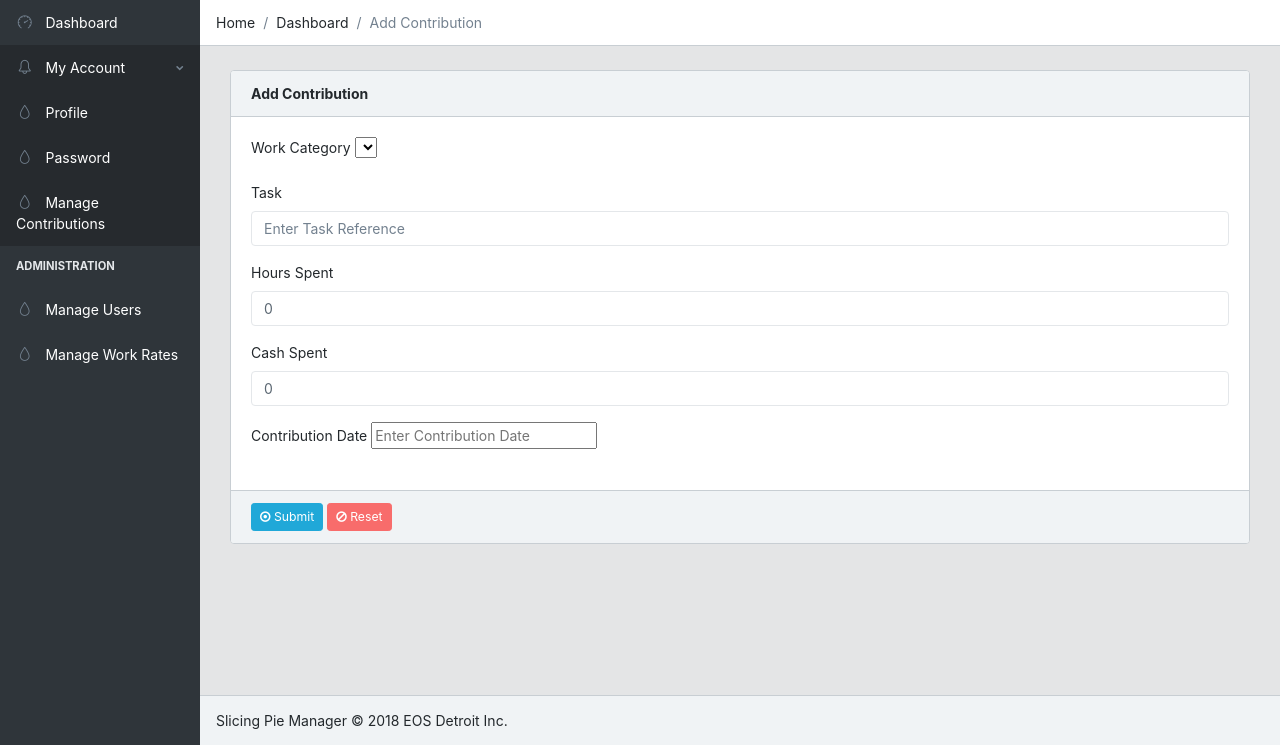
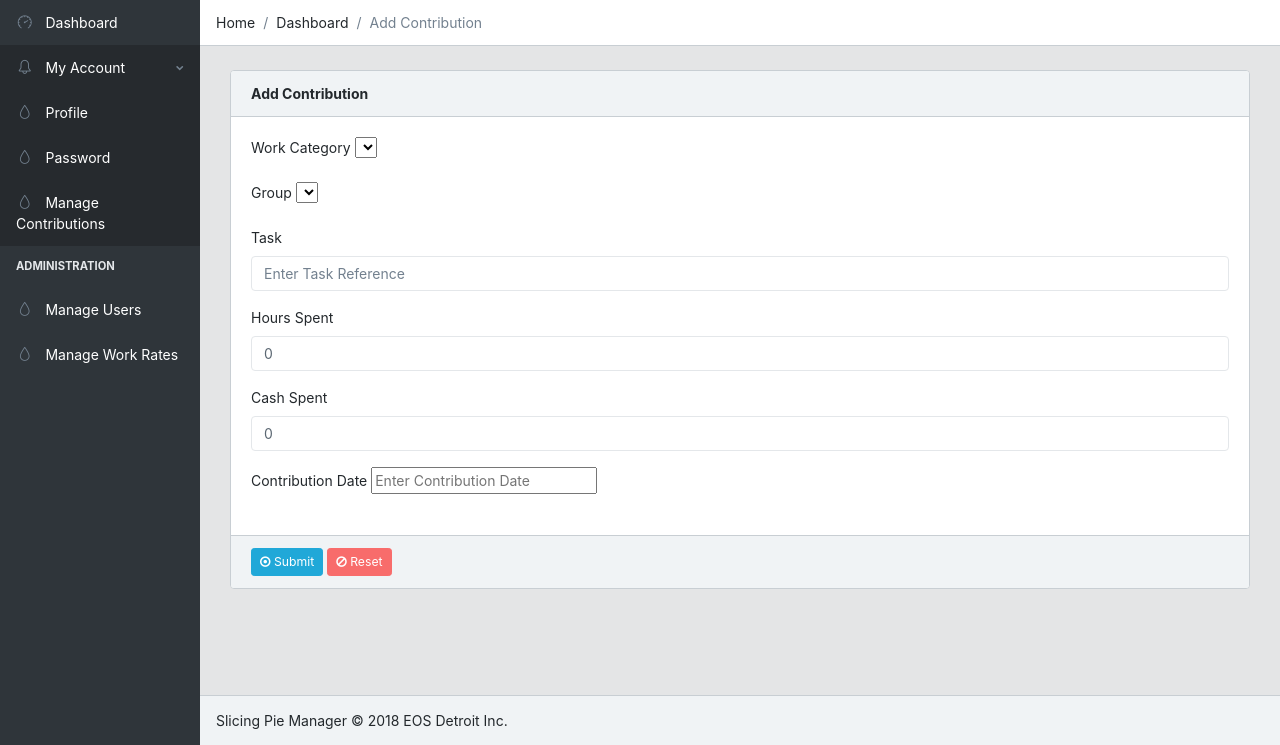
Before and after one commit to eosdetroit/slicing_pie_manager, a Flask app: template app/templates/pages/create_contribution.html in a window 1280 px wide. Shown: the part 55-800 px from the top of the page. Run offline with Flask 2, Linux system fonts and the light colour scheme; the template is opened without the code that fills it: values that come from a table or form of the project are taken from there, others are empty; parts of the project's set-up code (start-up, migrations or seed data) failed here and were passed over; some libraries are stand-ins or nearby versions.

Commit message:
Add role_id to Contribution to facilitate association of tasks to working groups

```diff
--- a/app/commands/init_db.py
+++ b/app/commands/init_db.py
@@ -34,6 +34,11 @@ def create_users():
     # Adding roles
     admin_role = find_or_create_role('admin', u'Admin')
 
+    # Work group roles
+    find_or_create_role('bounty_system', u'Bounty System')
+    find_or_create_role('governance', u'Governance')
+    find_or_create_role('development', u'Development')
+
     # Add users
     user = find_or_create_user(u'Admin', u'Example', u'admin@example.com', 'Password1', admin_role)
     user = find_or_create_user(u'Member', u'Example', u'member@example.com', 'Password1')
--- a/app/models/user_models.py
+++ b/app/models/user_models.py
@@ -31,6 +31,7 @@ class User(db.Model, UserMixin):
     contributions = db.relationship('Contribution', back_populates='user', lazy=True)
     roles = db.relationship('Role', secondary='users_roles',
                             backref=db.backref('users', lazy='dynamic'))
+
 
     def has_role(self, role):
         for item in self.roles:
@@ -94,11 +95,13 @@ class Contribution(db.Model):
     id = db.Column(db.Integer, primary_key=True)
     user = db.relationship('User', back_populates='contributions')
     user_id = db.Column(db.Integer, db.ForeignKey('users.id'), nullable=False)
-    task = db.Column(db.String(80), nullable=False)
+    task = db.Column(db.Unicode(255), nullable=False)
     work_rate = db.relationship('WorkRate', back_populates='contributions')
     work_rate_id = db.Column(db.Integer, db.ForeignKey('work_rates.id'))
     hours_spent = db.Column(db.Float, default=0.0)
     cash_spent = db.Column(db.Float, default=0.0)
+    role_id = db.Column(db.Integer, db.ForeignKey('roles.id'), nullable=False)
+    role = db.relationship('Role')
     status = db.Column(db.String(36), default=ContributionStatus.PROPOSED.value)
     contribution_date = db.Column(db.DateTime, nullable=False, default=datetime.utcnow)
 
@@ -106,9 +109,11 @@ class Contribution(db.Model):
 class ContributionForm(FlaskForm):
     work_rate = SelectField('Work Category', validators=[
         validators.DataRequired('A work rate category is required.')], coerce=int)
+    role = SelectField('Working Group', validators=[
+        validators.DataRequired('A working group is required.')], coerce=int)
     task = StringField('Trello Task', validators=[
         validators.DataRequired('A reference to the task is required.'),
-        validators.Length(max=80)])
+        validators.Length(max=255)])
     hours_spent = DecimalField('Hours spent', validators=None, default=0)
     cash_spent = DecimalField('Cash spent', validators=None, default=0)
     contribution_date = DateTimeField(format='%Y-%m-%d %H:%M')
--- a/app/templates/pages/create_contribution.html
+++ b/app/templates/pages/create_contribution.html
@@ -36,6 +36,14 @@
                   </select>
                 </div>
                 <div class="form-group ">
+                  <label for="role">Group</label>
+                  <select name="role">
+                  {% for group in form.role %}
+                    {{ group }}
+                  {% endfor %}
+                  </select>
+                </div>
+                <div class="form-group ">
                   <label for="task">Task</label>
                   <input type="text" class="form-control" id="task" name="task" placeholder="Enter Task Reference" value="">
                 </div>
--- a/app/templates/pages/member_base.html
+++ b/app/templates/pages/member_base.html
@@ -9,6 +9,7 @@
       <th scope="col">ID</th>
       <th scope="col">Task</th>
       <th scope="col">Category</th>
+      <th scope="col">Working Group</th>
       <th scope="col">Hours Spent</th>
       <th scope="col">Cash Spent</th>
       <th scope="col">Contributor</th>
@@ -22,6 +23,7 @@
       <th scope="row">{{ contribution.id }}</th>
       <th scope="row">{{ contribution.task }}</th>
       <td scope="row">{{ contribution.work_rate.category }}</td>
+      <td scope="row">{{ contribution.role.label }}</td>
       <td scope="row">{{ contribution.hours_spent }}</td>
       <th scope="row">{{ contribution.cash_spent }}</th>
       <th scope="row">{{ contribution.user.email }}</th>
--- a/app/views/misc_views.py
+++ b/app/views/misc_views.py
@@ -5,7 +5,7 @@ from flask import request, url_for, flash, send_from_directory, jsonify, render_
 from flask_user import current_user, login_required, roles_accepted
 
 from app import db
-from app.models.user_models import UserProfileForm, User, UsersRoles, Contribution, ContributionForm, WorkRate, WorkRateForm
+from app.models.user_models import UserProfileForm, User, Role, UsersRoles, Contribution, ContributionForm, WorkRate, WorkRateForm
 import uuid, json, os
 import datetime
 
@@ -27,12 +27,14 @@ def member_page():
 def create_contribution_page():
     form = ContributionForm(request.form)
     form.work_rate.choices = [(rate.id, rate.category) for rate in WorkRate.query.all()]
+    form.role.choices = [(group.id, group.name) for group in Role.query.filter(Role.name != "admin").all()]
     # TODO: save contribution object.
     if request.method == 'POST' and form.validate():
         contribution = Contribution(
             user_id=current_user.id,
             task=form.task.data,
             work_rate_id=form.work_rate.data,
+            role_id=form.role.data,
             hours_spent=form.hours_spent.data,
             cash_spent=form.cash_spent.data,
             contribution_date=form.contribution_date.data)
@@ -91,6 +93,7 @@ def delete_user_page():
         flash('Opps!  Something unexpected happened.  On the brightside, we logged the error and will absolutely look at it and work to correct it, ASAP.', 'error')
         return redirect(request.referrer)
 
+
 @main_blueprint.route('/create_work_rate', methods=['GET', 'POST'])
 @roles_accepted('admin')
 def create_work_rate_page():
```
